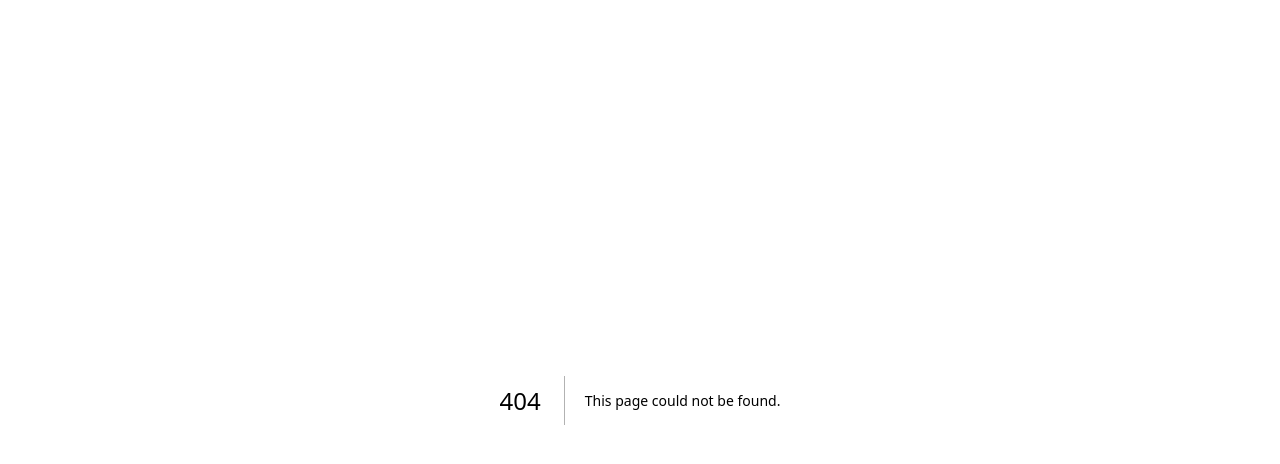
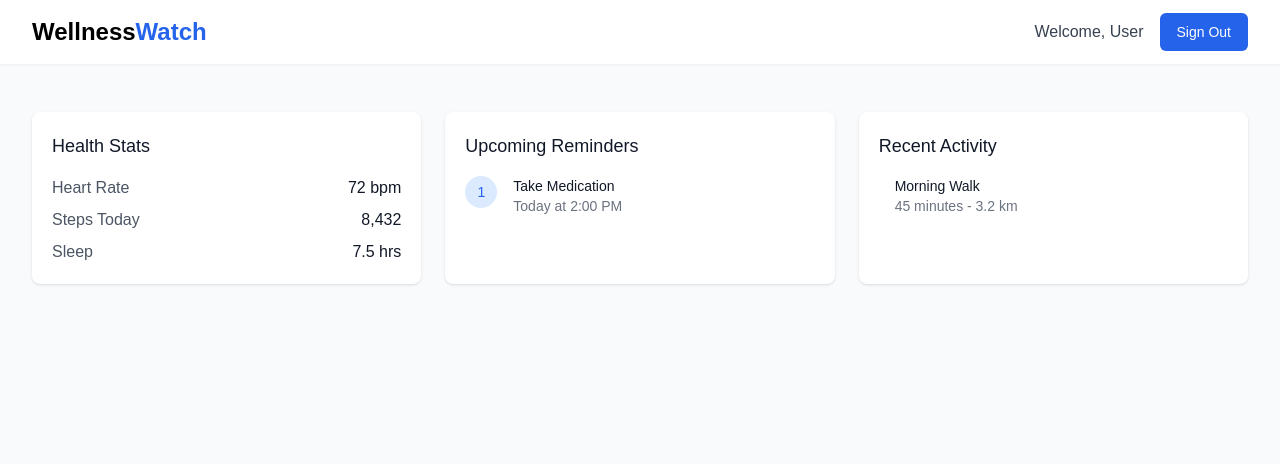
Before and after one commit to divguptagit/uncai, a Next.js app: page /dashboard in a window 1280 px wide. Before the commit this address had no page. Shown: the top 464 px of the page. Built offline with nearby package versions, Linux system fonts and the light colour scheme.

Commit message:
Add login and dashboard pages, update landing page

```diff
--- /dev/null
+++ b/app/dashboard/page.tsx
@@ -0,0 +1,90 @@
+import Link from 'next/link'
+
+export default function DashboardPage() {
+  return (
+    <div className="min-h-screen bg-gray-50">
+      <nav className="bg-white shadow-sm">
+        <div className="max-w-7xl mx-auto px-4 sm:px-6 lg:px-8">
+          <div className="flex justify-between h-16 items-center">
+            <div className="flex items-center">
+              <h1 className="text-2xl font-bold">
+                Wellness<span className="text-blue-600">Watch</span>
+              </h1>
+            </div>
+            <div className="flex items-center space-x-4">
+              <span className="text-gray-700">Welcome, User</span>
+              <Link
+                href="/"
+                className="inline-flex items-center px-4 py-2 border border-transparent text-sm font-medium rounded-md text-white bg-blue-600 hover:bg-blue-700"
+              >
+                Sign Out
+              </Link>
+            </div>
+          </div>
+        </div>
+      </nav>
+
+      <main className="max-w-7xl mx-auto py-6 sm:px-6 lg:px-8">
+        <div className="px-4 py-6 sm:px-0">
+          <div className="grid grid-cols-1 md:grid-cols-2 lg:grid-cols-3 gap-6">
+            {/* Health Stats Card */}
+            <div className="bg-white overflow-hidden shadow rounded-lg">
+              <div className="p-5">
+                <h3 className="text-lg font-medium text-gray-900">Health Stats</h3>
+                <div className="mt-4 space-y-2">
+                  <div className="flex justify-between">
+                    <span className="text-gray-600">Heart Rate</span>
+                    <span className="text-gray-900">72 bpm</span>
+                  </div>
+                  <div className="flex justify-between">
+                    <span className="text-gray-600">Steps Today</span>
+                    <span className="text-gray-900">8,432</span>
+                  </div>
+                  <div className="flex justify-between">
+                    <span className="text-gray-600">Sleep</span>
+                    <span className="text-gray-900">7.5 hrs</span>
+                  </div>
+                </div>
+              </div>
+            </div>
+
+            {/* Reminders Card */}
+            <div className="bg-white overflow-hidden shadow rounded-lg">
+              <div className="p-5">
+                <h3 className="text-lg font-medium text-gray-900">Upcoming Reminders</h3>
+                <div className="mt-4 space-y-4">
+                  <div className="flex items-start">
+                    <div className="flex-shrink-0">
+                      <span className="inline-flex items-center justify-center h-8 w-8 rounded-full bg-blue-100">
+                        <span className="text-sm font-medium leading-none text-blue-600">1</span>
+                      </span>
+                    </div>
+                    <div className="ml-4">
+                      <p className="text-sm font-medium text-gray-900">Take Medication</p>
+                      <p className="text-sm text-gray-500">Today at 2:00 PM</p>
+                    </div>
+                  </div>
+                </div>
+              </div>
+            </div>
+
+            {/* Activity Card */}
+            <div className="bg-white overflow-hidden shadow rounded-lg">
+              <div className="p-5">
+                <h3 className="text-lg font-medium text-gray-900">Recent Activity</h3>
+                <div className="mt-4 space-y-4">
+                  <div className="flex items-start">
+                    <div className="ml-4">
+                      <p className="text-sm font-medium text-gray-900">Morning Walk</p>
+                      <p className="text-sm text-gray-500">45 minutes - 3.2 km</p>
+                    </div>
+                  </div>
+                </div>
+              </div>
+            </div>
+          </div>
+        </div>
+      </main>
+    </div>
+  )
+}
--- /dev/null
+++ b/app/login/page.tsx
@@ -0,0 +1,75 @@
+export default function LoginPage() {
+  return (
+    <div className="min-h-screen flex items-center justify-center bg-gray-50">
+      <div className="max-w-md w-full space-y-8 p-8 bg-white rounded-lg shadow-lg">
+        <div>
+          <h2 className="mt-6 text-center text-3xl font-bold text-gray-900">
+            Welcome back
+          </h2>
+          <p className="mt-2 text-center text-sm text-gray-600">
+            Sign in to your WellnessWatch account
+          </p>
+        </div>
+        <form className="mt-8 space-y-6">
+          <div className="rounded-md shadow-sm -space-y-px">
+            <div>
+              <label htmlFor="email" className="sr-only">
+                Email address
+              </label>
+              <input
+                id="email"
+                name="email"
+                type="email"
+                required
+                className="appearance-none rounded-none relative block w-full px-3 py-2 border border-gray-300 placeholder-gray-500 text-gray-900 rounded-t-md focus:outline-none focus:ring-blue-500 focus:border-blue-500 focus:z-10 sm:text-sm"
+                placeholder="Email address"
+              />
+            </div>
+            <div>
+              <label htmlFor="password" className="sr-only">
+                Password
+              </label>
+              <input
+                id="password"
+                name="password"
+                type="password"
+                required
+                className="appearance-none rounded-none relative block w-full px-3 py-2 border border-gray-300 placeholder-gray-500 text-gray-900 rounded-b-md focus:outline-none focus:ring-blue-500 focus:border-blue-500 focus:z-10 sm:text-sm"
+                placeholder="Password"
+              />
+            </div>
+          </div>
+
+          <div className="flex items-center justify-between">
+            <div className="flex items-center">
+              <input
+                id="remember-me"
+                name="remember-me"
+                type="checkbox"
+                className="h-4 w-4 text-blue-600 focus:ring-blue-500 border-gray-300 rounded"
+              />
+              <label htmlFor="remember-me" className="ml-2 block text-sm text-gray-900">
+                Remember me
+              </label>
+            </div>
+
+            <div className="text-sm">
+              <a href="#" className="font-medium text-blue-600 hover:text-blue-500">
+                Forgot your password?
+              </a>
+            </div>
+          </div>
+
+          <div>
+            <button
+              type="submit"
+              className="group relative w-full flex justify-center py-2 px-4 border border-transparent text-sm font-medium rounded-md text-white bg-blue-600 hover:bg-blue-700 focus:outline-none focus:ring-2 focus:ring-offset-2 focus:ring-blue-500"
+            >
+              Sign in
+            </button>
+          </div>
+        </form>
+      </div>
+    </div>
+  )
+}
--- a/app/page.tsx
+++ b/app/page.tsx
@@ -1,24 +1,67 @@
 
+
+import Link from 'next/link'
 
 export default function Home() {
   return (
     <div className="min-h-screen flex flex-col">
+      <header className="bg-white shadow-sm">
+        <nav className="max-w-7xl mx-auto px-4 sm:px-6 lg:px-8 h-16 flex items-center justify-between">
+          <div className="flex items-center">
+            <h1 className="text-2xl font-bold">
+              Wellness<span className="text-blue-600">Watch</span>
+            </h1>
+          </div>
+          <div>
+            <Link
+              href="/login"
+              className="inline-flex items-center px-4 py-2 border border-transparent text-sm font-medium rounded-md text-blue-600 bg-white hover:bg-gray-50 focus:outline-none focus:ring-2 focus:ring-offset-2 focus:ring-blue-500"
+            >
+              Sign in
+            </Link>
+          </div>
+        </nav>
+      </header>
+
       <main className="flex-grow">
+        {/* Hero Section */}
         <div className="max-w-7xl mx-auto px-4 sm:px-6 lg:px-8 py-16">
           <div className="text-center mb-16">
-            <h1 className="text-4xl font-bold mb-4">
-              Wellness<span className="text-blue-600">Watch</span>
-            </h1>
-            <p className="text-xl text-gray-600 mb-8">
-              Your intelligent AI companion, making health monitoring simple and accessible
+            <h2 className="text-4xl sm:text-6xl font-bold text-gray-900 mb-6">
+              Your Personal Health
+              <span className="text-blue-600"> Assistant</span>
+            </h2>
+            <p className="text-xl text-gray-600 mb-8 max-w-3xl mx-auto">
+              Experience intelligent health monitoring that adapts to your needs.
+              Stay on top of your health with personalized insights and reminders.
             </p>
-            <button className="bg-blue-600 text-white px-6 py-3 rounded-md hover:bg-blue-700">
+            <Link
+              href="/login"
+              className="inline-flex items-center px-6 py-3 border border-transparent text-base font-medium rounded-md text-white bg-blue-600 hover:bg-blue-700 focus:outline-none focus:ring-2 focus:ring-offset-2 focus:ring-blue-500"
+            >
               Get Started
-            </button>
+            </Link>
+          </div>
+
+          {/* Features */}
+          <div className="grid grid-cols-1 md:grid-cols-3 gap-8">
+            <div className="p-6 bg-white rounded-lg shadow-md hover:shadow-lg transition-shadow">
+              <h3 className="text-lg font-semibold text-gray-900 mb-2">Health Monitoring</h3>
+              <p className="text-gray-600">Track your vital signs and daily activities with smart AI technology</p>
+            </div>
+            <div className="p-6 bg-white rounded-lg shadow-md hover:shadow-lg transition-shadow">
+              <h3 className="text-lg font-semibold text-gray-900 mb-2">Smart Reminders</h3>
+              <p className="text-gray-600">Never miss important medications or appointments with intelligent alerts</p>
+            </div>
+            <div className="p-6 bg-white rounded-lg shadow-md hover:shadow-lg transition-shadow">
+              <h3 className="text-lg font-semibold text-gray-900 mb-2">Personalized Insights</h3>
+              <p className="text-gray-600">Get tailored health recommendations based on your activity patterns</p>
+            </div>
           </div>
         </div>
       </main>
-      <footer className="border-t border-gray-200">
+
+      <footer className="bg-white border-t border-gray-200">
         <div className="max-w-7xl mx-auto px-4 py-8">
           <p className="text-center text-gray-600">
             © 2025 WellnessWatch. Making health monitoring smarter.
```
